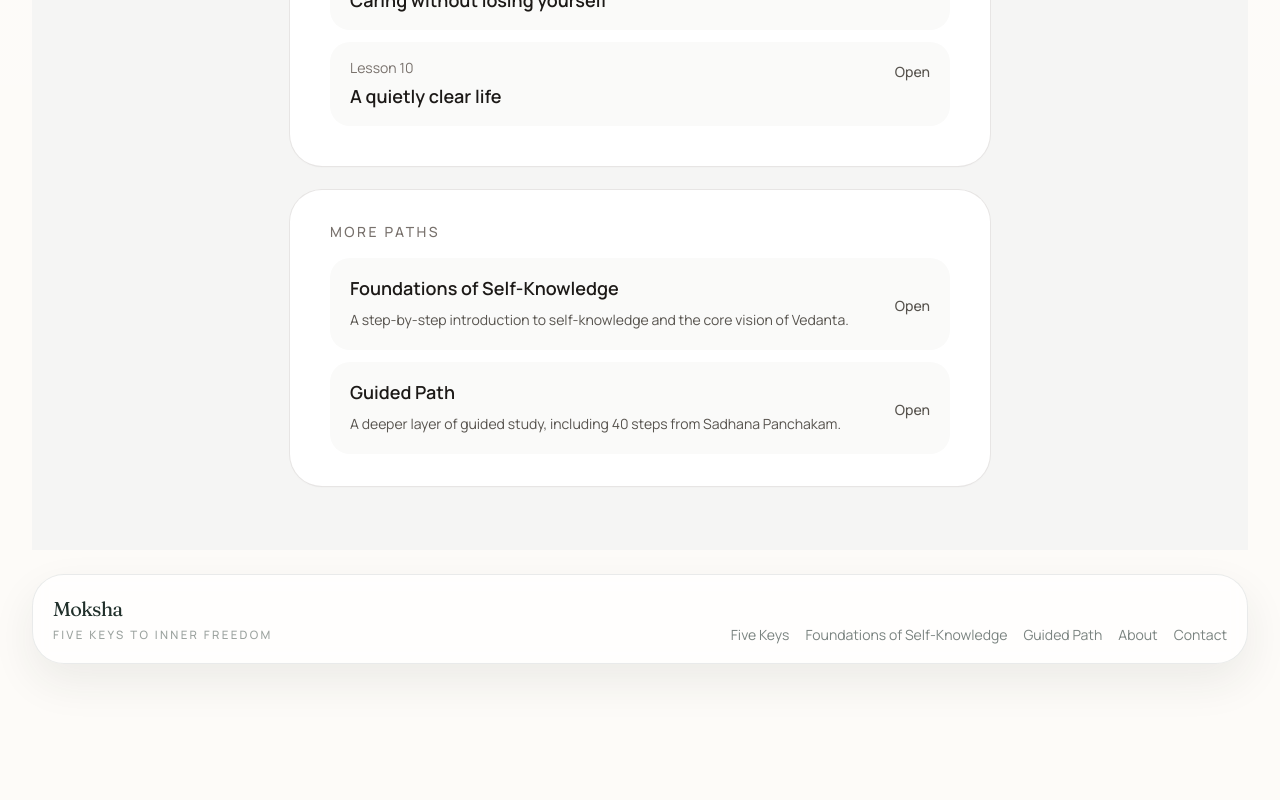
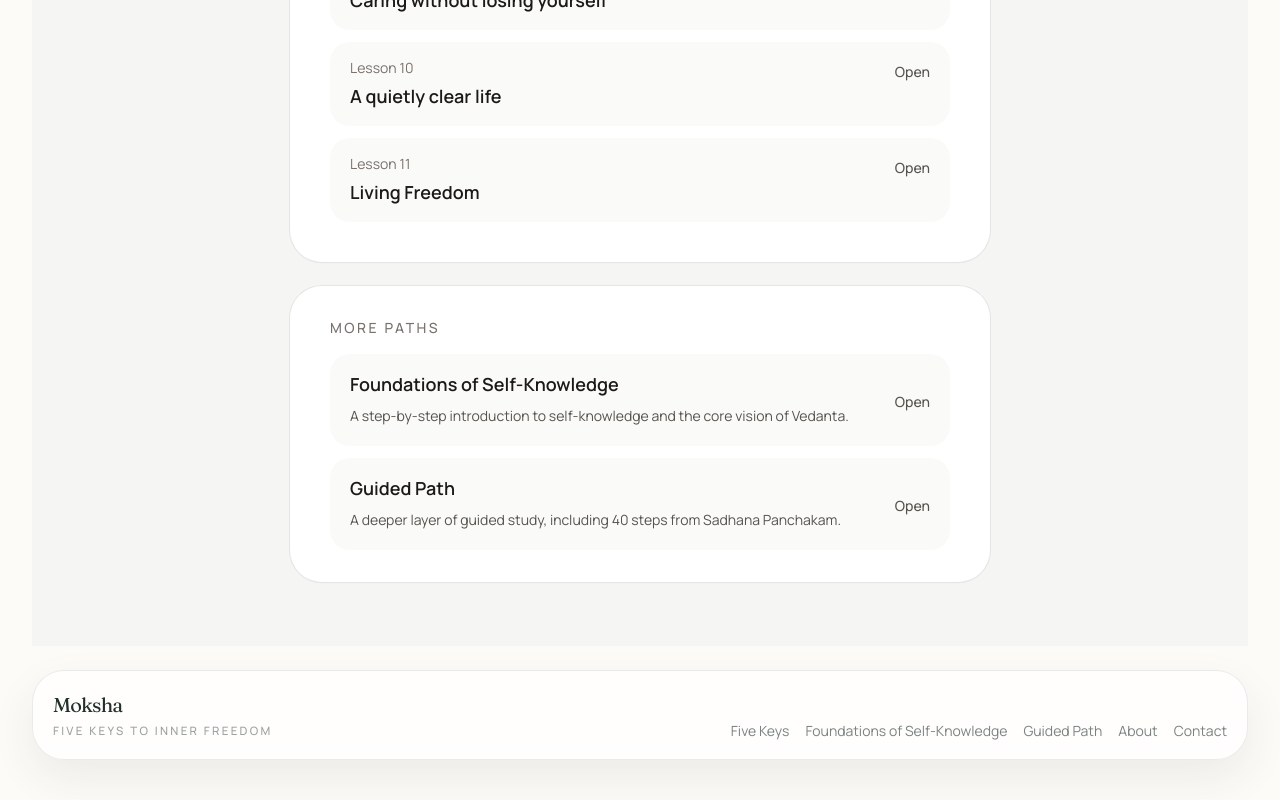
Before and after one commit to naveenniverthy/inner-freedom, a Next.js app: page /living-course in a window 1280 px wide. Shown: the part 1472-2272 px from the top of the page. Before the commit the page ends 2176 px from the top, so only its background shows below. Built offline with nearby package versions, Linux system fonts and the light colour scheme; no server answers.

Commit message:
added on Moksha

```diff
--- a/app/living-course/lessons.js
+++ b/app/living-course/lessons.js
@@ -189,6 +189,33 @@ export const lessons = [
       "What small practice would help you continue living with more clarity this week?",
     ],
   },
+  {
+    slug: "living-freedom",
+    number: 11,
+    title: "Living Freedom",
+    intro:
+      "What life looks like when clarity is firm and confusion has dropped.",
+    paragraphs: [
+      "This is not a new step. This is what remains when the earlier steps are understood.",
+      "Nothing new is gained. But something unnecessary drops.",
+      "A person who understands clearly does not become special. They simply stop being confused about who they are.",
+      "This is what is called Jeevan Mukta, free while living, and Sthitaprajna, steady understanding. In the Bhagavad Gita, Arjuna asks a very practical question: how does such a person live, speak, act, and move? It is the same question we all have.",
+      "Nothing mystical. Life continues. You still go to work, make decisions, take care of family, and face situations. From the outside, nothing may look different.",
+      "What has changed is inward. Earlier, you depended on life to feel complete, were affected by every rise and fall, and were constantly becoming something. Now, you are already at ease with yourself. Situations come and go, but you remain steady. Life is lived, but not carried as a burden.",
+      "This is not becoming. It is understanding. These are not qualities to develop or behaviors to imitate. They are natural when confusion drops.",
+      "Thoughts continue. Emotions continue. But they do not define you.",
+      "Work continues. Responsibilities continue. But the pressure to become complete is gone.",
+      "Relationships become simpler. Less demand. Less control. More ease.",
+      "Life does not become perfect. The body ages. Situations change. Outcomes vary. Freedom is not control over life. It is freedom in the middle of life.",
+      "A quiet shift takes place. Life is no longer a problem to solve. It is something that is lived.",
+      "A Jeevan Mukta is not a different kind of person. It is simply one who knows: I am already whole.",
+    ],
+    reflection: [
+      "Where do you still expect life to complete you?",
+      "What situations most quickly make you forget your own wholeness?",
+      "What would it mean to live today without carrying life as a burden?",
+    ],
+  },
 ];
 
 export function getLessonBySlug(slug) {
```
